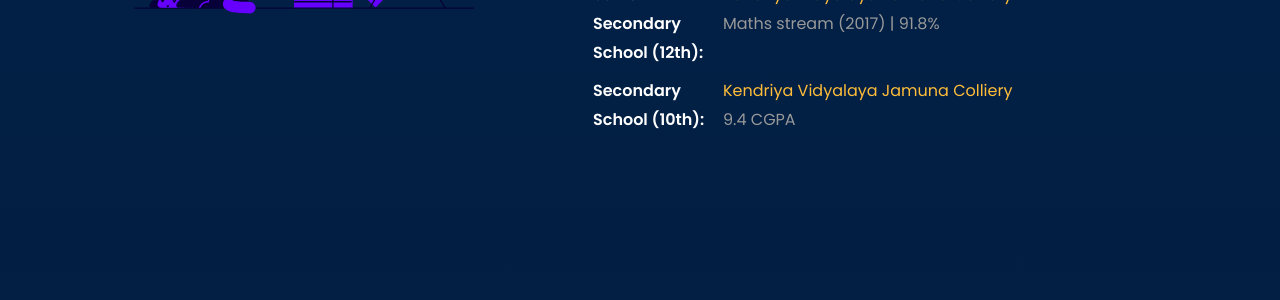
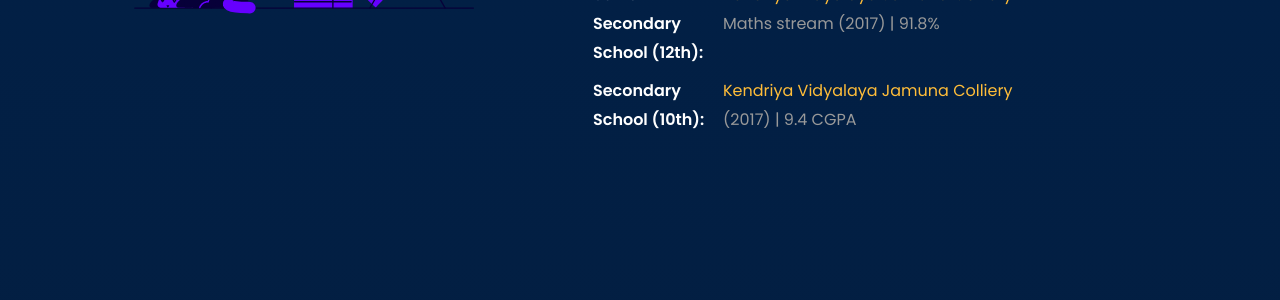
Before and after one commit to amitsahu3/final-portfolio-website, a Flask app: page / in a window 1280 px wide. Shown: the part 1009-1309 px from the top of the page. Run offline with Flask 3, Linux system fonts and the light colour scheme; some libraries are stand-ins or nearby versions; some web fonts are replaced.

Commit message:
year added to secondary education

```diff
--- a/templates/index.html
+++ b/templates/index.html
@@ -86,7 +86,7 @@
 										Kendriya Vidyalaya Jamuna Colliery
 									</a>
 									<br>
-									 9.4 CGPA
+									 (2017) | 9.4 CGPA
 								</span>
 							</li>
 		            </ul>
```
